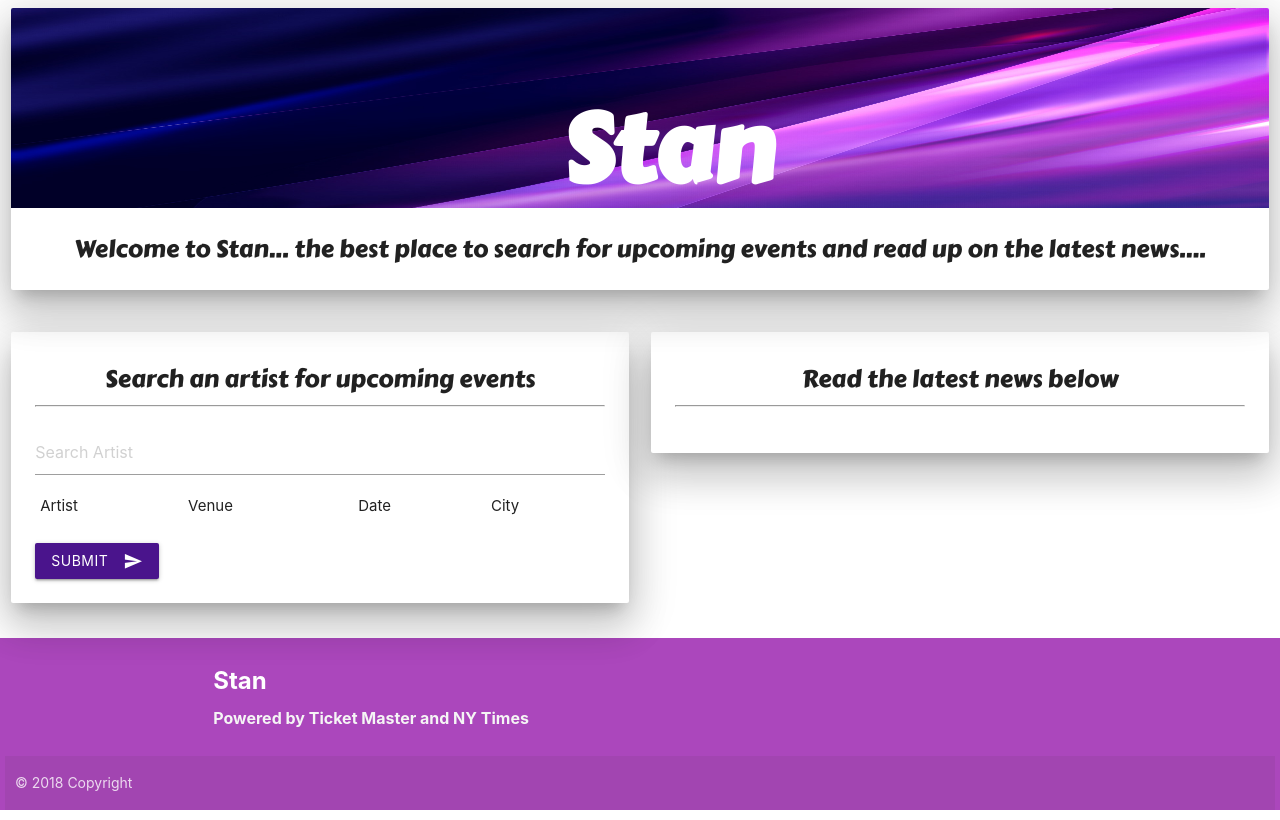
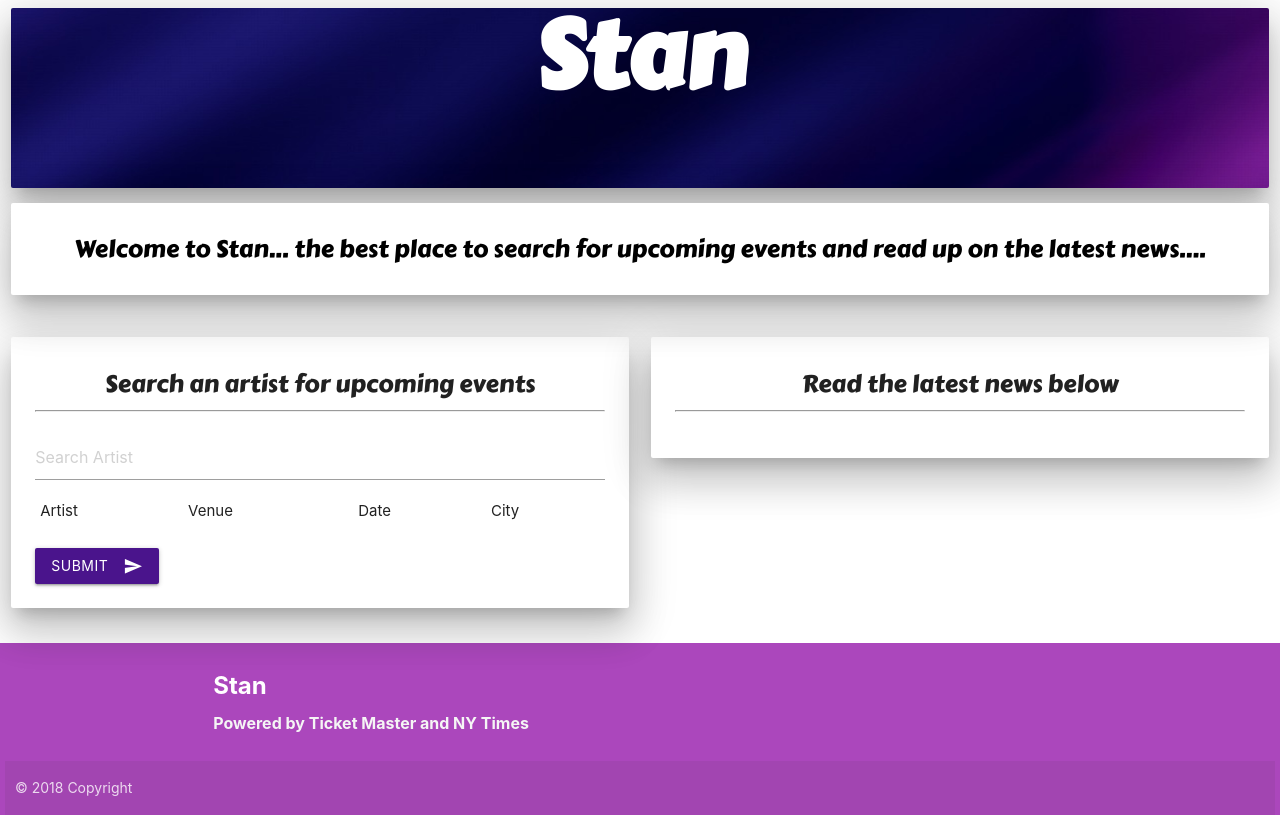
Before and after one commit to randiprince3/Project-One, a plain HTML site: page index.html in a window 1280 px wide. Drawn offline with nearby package versions, Linux system fonts and the light colour scheme; no server answers.

Commit message:
Add 2nd header card, title center fix

```diff
--- a/assets/css/style.css
+++ b/assets/css/style.css
@@ -1,17 +1,24 @@
 @import url('https://fonts.googleapis.com/css?family=Carter+One');
+
+.titleCard {
+    background-image: url("../images/bg.jpg");
+    height: 180px;
+}
 
 #title {
     font-family: 'Carter One', cursive;
-    color: ;
-    left: 540px;
+    text-align: center;
+    color: white;
+    /* left: 540px; */
     font-weight: bold;
     font-size: 96px;
-    margin: 5px;
-    padding: 5px;
+    margin: auto;
+    padding: auto;
 }
 
-.style2 {
+#style2 {
     font-family: 'Carter One', cursive;
+    color: black;
     font-size: 24px;
     margin: 5px;
     padding: 5px;
@@ -55,7 +62,6 @@
 
 .copyright {
     font-size: 14px;
-    color: ;
     margin: 5px;
     padding: 5px;
 
--- a/index.html
+++ b/index.html
@@ -24,13 +24,20 @@
 <!--Header/Logo?/Project name-->
   <div class="row">
     <div class="col l12 s12 m12">
-      <div class="card z-depth-5">
-        <div class="card-image center-align">
+      <div class="card z-depth-5 titleCard">
+          <div id="title" class="card-title valign center-align">Stan</div>
+        <!-- <div class="card-image center-align">
           <img src="assets/images/bg.jpg" height="200px">
             <div id="title" class="card-title">Stan</div>
-        </div>
+        </div> -->
+        <!-- <div class="card-content">
+          <p class="center-align style2">Welcome to Stan... the best place to search for upcoming events and read up on the latest news....</p>
+        </div> -->
+      </div>
+      <!--second header card-->
+      <div class="card z-depth-5 titleCard2">
         <div class="card-content">
-          <p class="center-align style2">Welcome to Stan... the best place to search for upcoming events and read up on the latest news....</p>
+          <p id="style2" class="center-align">Welcome to Stan... the best place to search for upcoming events and read up on the latest news....</p>
         </div>
       </div>
     </div>
@@ -66,6 +73,8 @@
         </div>
       </div>
     </div>
+
+
     <div class="col l6 m6 s12">
         <div class="card-panel card-title z-depth-5">
           <h5 class="center-align news">Read the latest news below</h5>
@@ -133,6 +142,14 @@ console.log(snapshot.val().search);
 }, function(errorObject) {
 console.log("The read failed: " + errorObject.code);
 });
+
+//modal intialization
+// $(document).ready(function(){
+//     $('.modal').modal();
+//     if($('#artist-search').val() == ''){
+
+//     }
+//   });
 </script>
 </body>
 </html>
```
Also changed, not shown: 3 other files.
